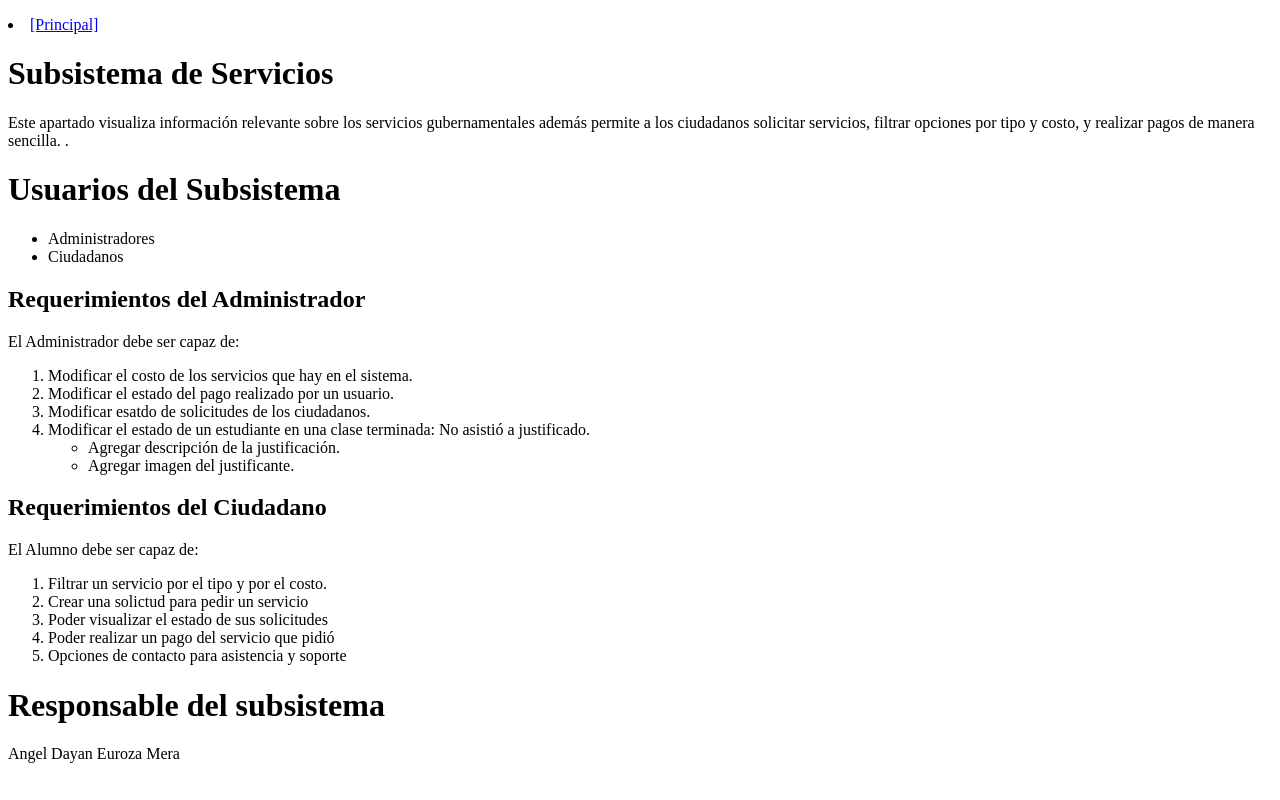
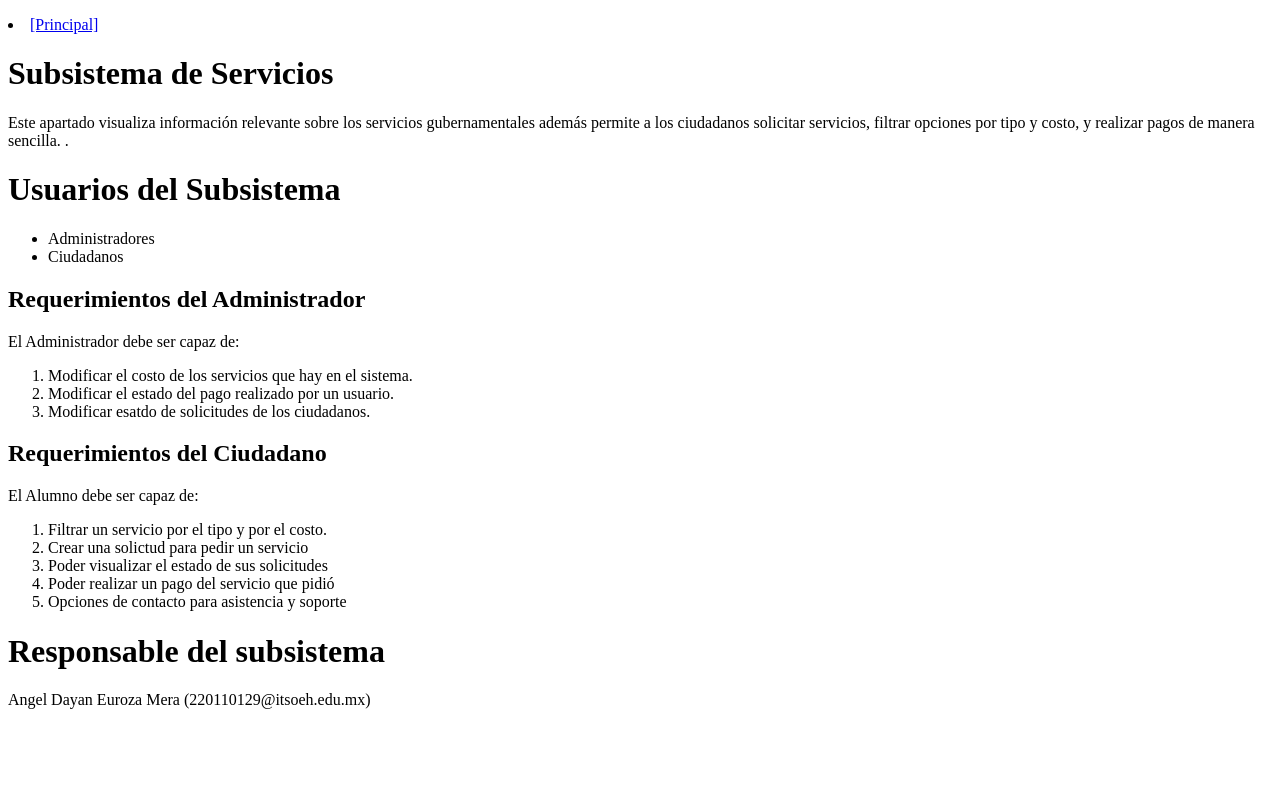
Before and after one commit to AngelDayanEM/stop, a plain HTML site: page Subsistemas/Servicios.html in a window 1280 px wide. Drawn offline with Linux system fonts and the light colour scheme.

Commit message:
Se hizo un cambio en el susbsistema servicios

```diff
--- a/Subsistemas/Servicios.html
+++ b/Subsistemas/Servicios.html
@@ -26,11 +26,6 @@
         <li>Modificar el estado del pago realizado por un usuario. </li>
         <li>Modificar esatdo de solicitudes de los ciudadanos.</li>
         </Li>
-        <li>Modificar el estado de un estudiante en una clase terminada: No asistió a justificado.
-          <Ul>
-            <li>Agregar descripción de la justificación. </li>
-            <li>Agregar imagen del justificante. </li>
-          </Ul>
         </Li>
       </Ol>
 
@@ -46,6 +41,6 @@
       </Ol>
 
       <h1>Responsable del subsistema</h1>
-      <p>Angel Dayan Euroza Mera</p>
+      <p>Angel Dayan Euroza Mera (220110129@itsoeh.edu.mx)</p>
 </body>
 </html>
```
